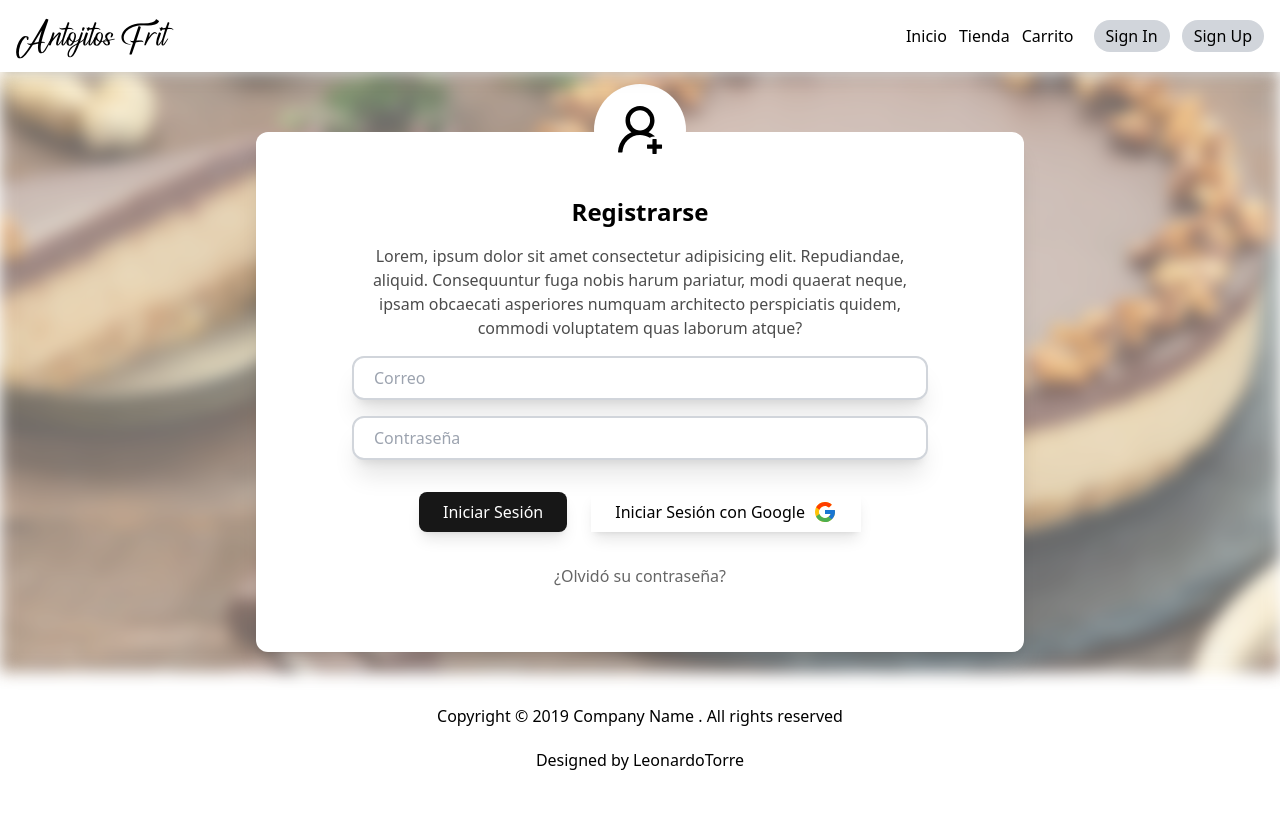
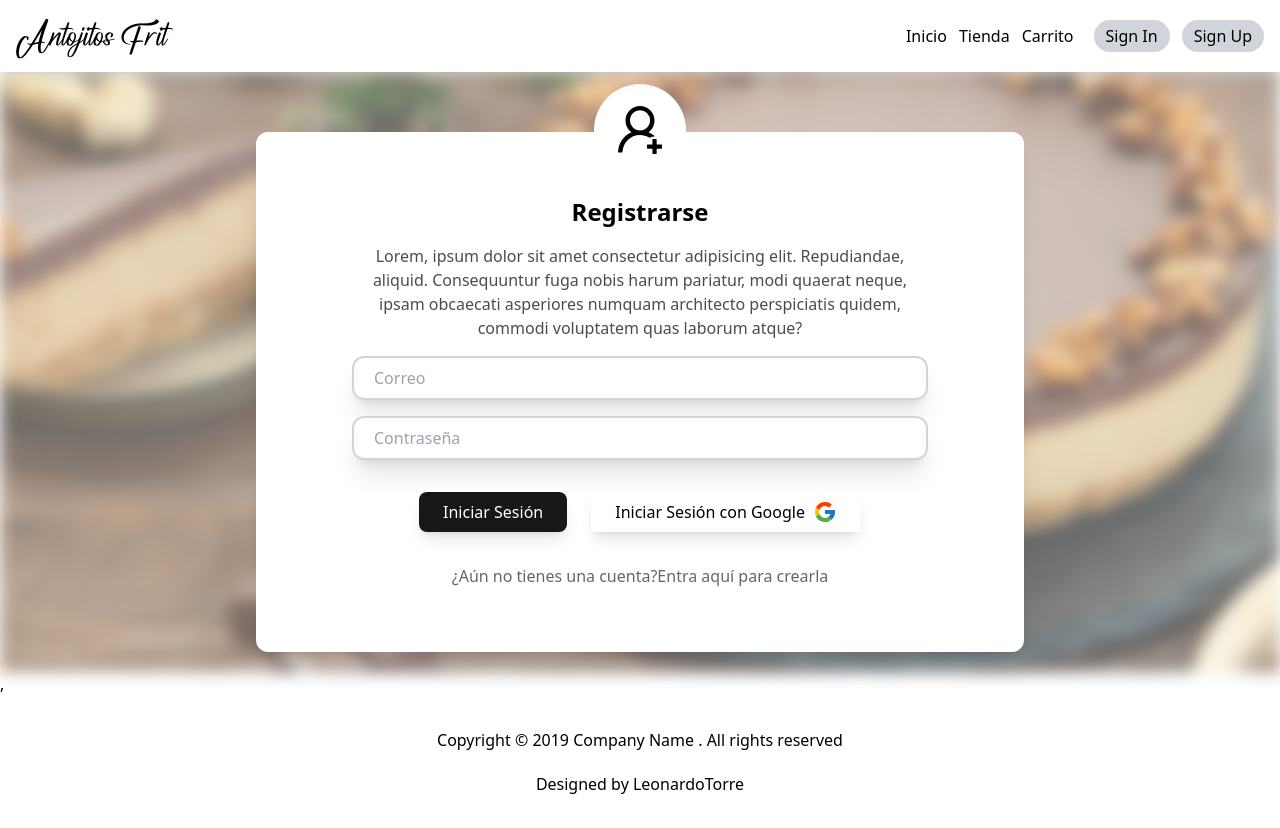
Before and after one commit to leonardotorre18/antojitos-frit-react, a React (Vite) app in the folder client/: page /login in a window 1280 px wide. Before the commit the page ends 804 px from the top, so only its background shows below. Built offline with nearby package versions, Linux system fonts and the light colour scheme; no server answers; the database is empty.

Commit message:
Mejora en el planteamiento de las validaciones

```diff
--- a/client/src/routes/index.tsx
+++ b/client/src/routes/index.tsx
@@ -9,6 +9,7 @@ import CartView from "../views/CartView";
 import ProductIdView from "../views/ProductIdView";
 import SignInView from "../views/SignInView";
 import SignUpView from "../views/SignUpView";
+import ValidationUser from "../components/errors/ValidationUser";
 
 const router = createBrowserRouter([
   {
@@ -30,15 +31,24 @@ const router = createBrowserRouter([
       },
       {
         path: 'cart/',
-        element: <CartView />
+        element:
+          <ValidationUser to="/login">
+            <CartView />
+          </ValidationUser>
       },
       {
         path: 'login/',
-        element: <SignInView />,
+        element:
+          <ValidationUser invert to="/cart">
+            <SignInView />,
+          </ValidationUser>
       },
       {
         path: 'register/',
-        element: <SignUpView />
+        element:
+          <ValidationUser invert to="/cart">
+            <SignUpView />
+          </ValidationUser>
       },
     ],
   }
--- a/client/src/views/CartView.tsx
+++ b/client/src/views/CartView.tsx
@@ -1,17 +1,15 @@
 import React from 'react'
 import { context } from '../context/Context'
-import ValidationUser from '../components/errors/ValidationUser'
 
 export default function CartView() {
 
   const { state } = React.useContext(context)
 
   return (
-    <ValidationUser to='/login'>
-      <div>
-        <h2>Bienvenido: {state.user?.email}</h2>
-        <h2>Tu nombre es : {state.user?.name}</h2>
-      </div>
-    </ValidationUser>
+    <div className='p-4 '>
+      <h2 className='text-xl'>Bienvenid@
+      <span className='font-bold ml-2'>{state.user?.name}</span>
+      !</h2>
+    </div>
   )
 }
--- a/client/src/views/SignInView.tsx
+++ b/client/src/views/SignInView.tsx
@@ -26,7 +26,10 @@ export default function SignInView() {
 
           <FormLogin />
 
-          <p className=' opacity-60 text-center'>¿Olvidó su contraseña?</p>
+          <p className=' opacity-60 text-center'>
+            ¿Aún no tienes una cuenta?
+            <span className=''>Entra aquí para crearla</span>
+          </p>
 
         </div>
 
```
